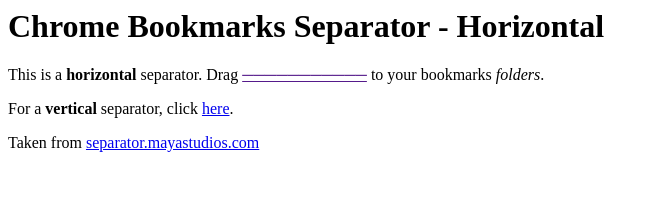
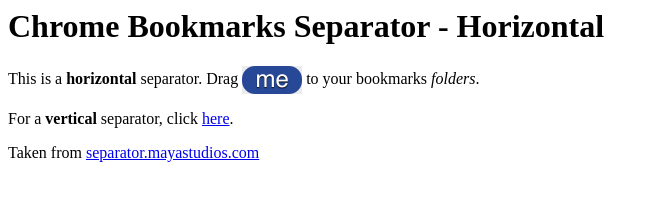
Before and after one commit to devstuff/devstuff.github.io, a plain HTML site: page separators/horizontal.html in a window 1280 px wide. Shown: the whole page, without its empty margins (0-659 px from the left). Drawn offline with Linux system fonts and the light colour scheme.

Commit message:
Add CSS, image for separator link.

```diff
--- a/separators/horizontal.html
+++ b/separators/horizontal.html
@@ -4,6 +4,7 @@
   <meta http-equiv="Content-Type" content="text/html; charset=UTF-8">
   <title>Chrome Bookmarks Separator - Horizontal</title>
   <link rel="icon" href="horizontal.ico" type="image/x-icon">
+  <link rel="stylesheet" href="separators.css" />
 </head>
 <body>
   <h1>Chrome Bookmarks Separator - Horizontal</h1>
--- /dev/null
+++ b/separators/separators.css
@@ -0,0 +1,15 @@
+a.me,
+a.me:active,
+a.me:visited,
+a.me:hover {
+  display: inline-block;
+  width: 60px;
+  height: 28px;
+  font-size: 0;
+  text-shadow: none;
+  color: #294995;
+  background: url("me.png") no-repeat;
+  background-size: 60px 28px;
+  vertical-align: middle;
+  text-decoration: none;
+}
```
Also changed, not shown: separators/vertical.html (+1 -0 lines), separators/me.png (added).
